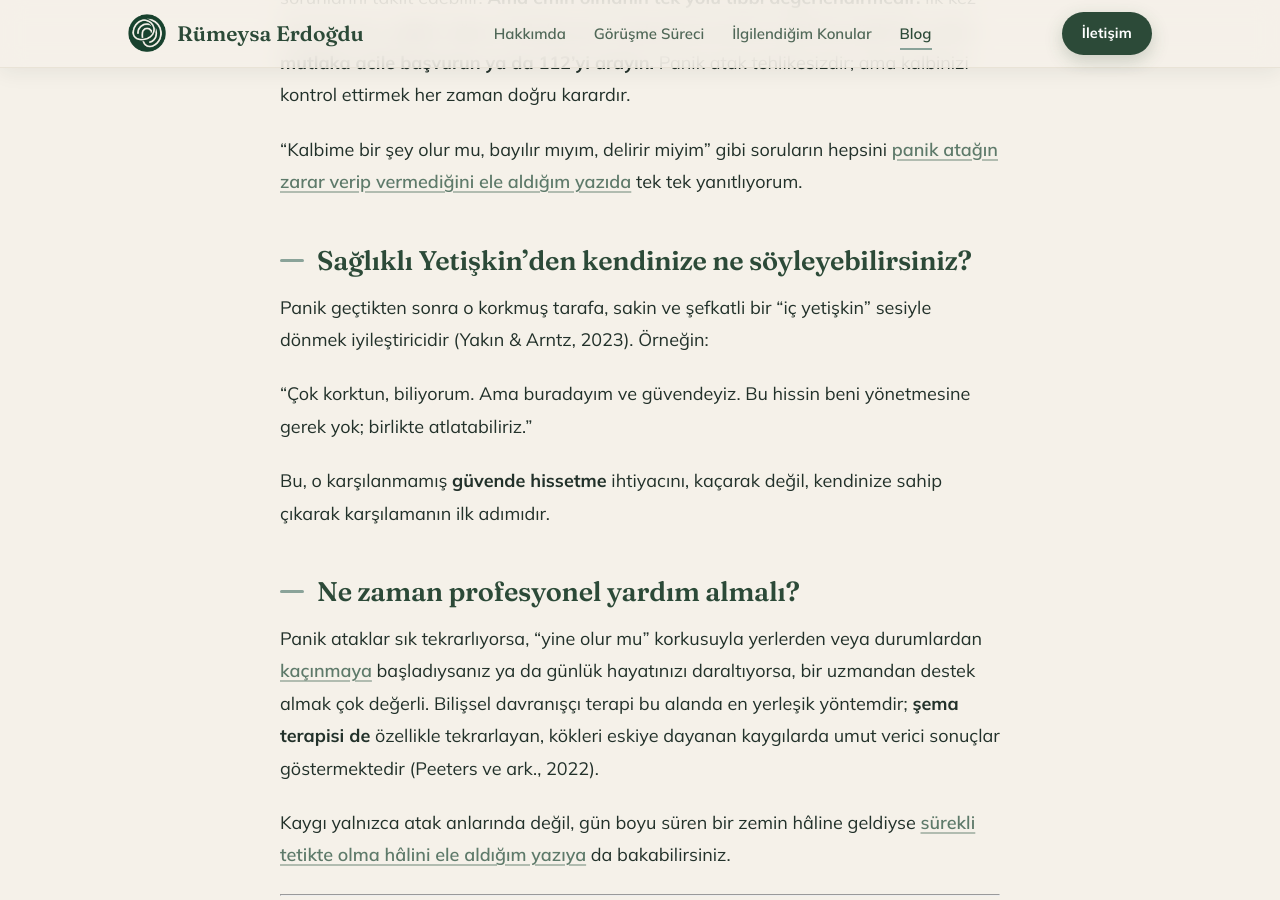
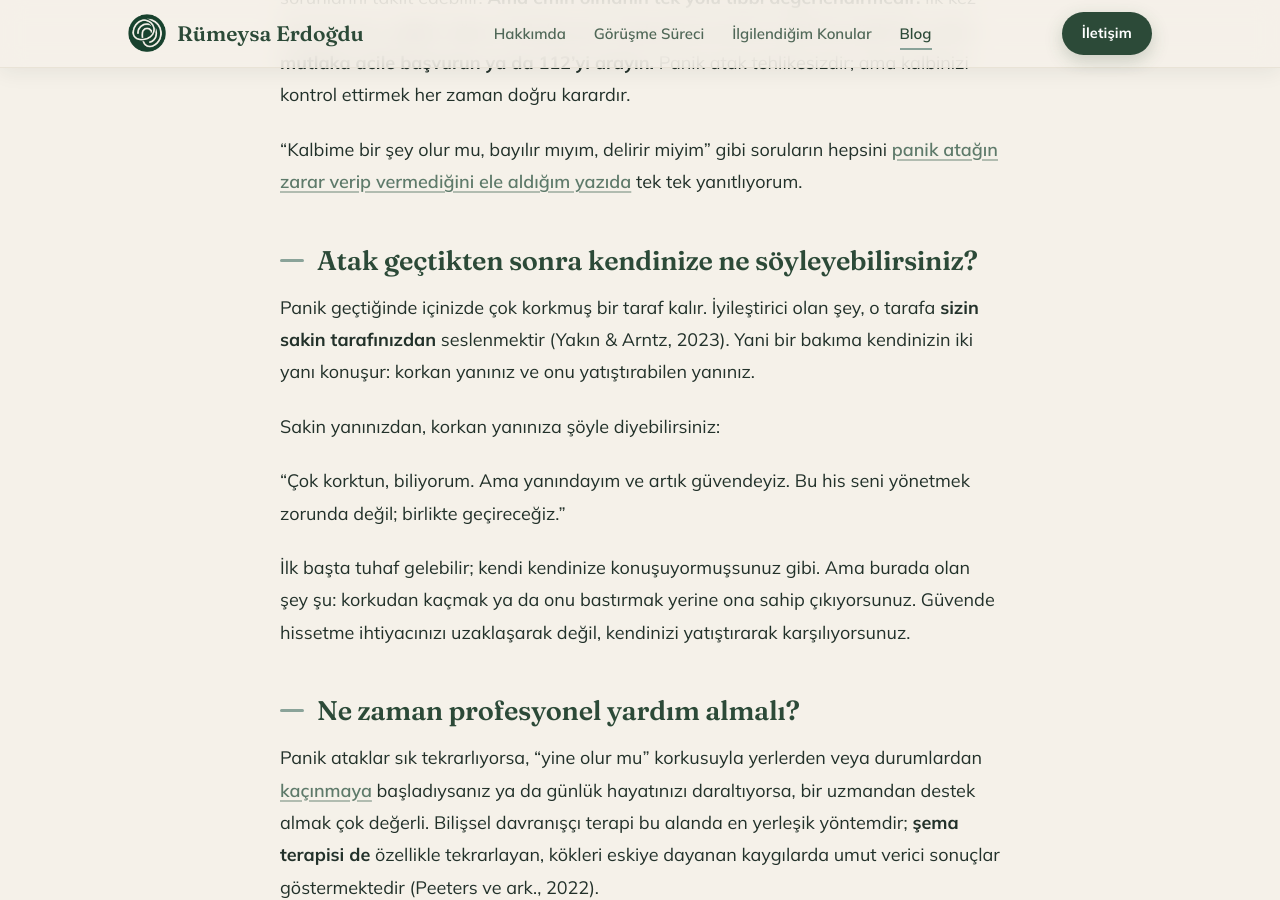
Before and after one commit to ardasaglamer9/rumeysaerdogdu.com, a Jekyll site: the page built from _posts/2026-08-17-panik-atak-aninda-ne-yapmali.md, in a window 1280 px wide and 900 px high, scrolled down 3738 px. Built offline with Jekyll 4.4.1, drawn with Linux system fonts in a browser that asks for light colours; some of the changed text lies outside the part shown.

Commit message:
Panik atak yazısını sadeleştir, arama kalıplarına uydur
"Sağlıklı Yetişkin'den kendinize ne söyleyebilirsiniz?" bölümü
anlaşılmıyordu. Terim jargondu ama asıl karışıklık alıntıdaydı:
iki cümlede üç farklı kişi vardı (korktun / buradayım / güvendeyiz /
beni), kimin kime seslendiği belli olmuyordu. Önce sahne kuruluyor,
sonra alıntı tek yönde ilerliyor.

Search Console'daki yedi sorgunun hiçbirinde "anında" geçmiyor;
insanlar "sırasında", "halinde", "gelince" ve en çok "yapılması
gerekenler" diye arıyor. Bölüm başlığı ve giriş cümlesi bu kalıba
çevrildi, S.S.S.'ye insanların birebir yazdığı iki soru eklendi.

Adres değiştirilmedi: yönlendirme maliyeti, kelime uyumundan
kazanılacaktan fazla. Yedi kalıbın tamamı da metne sıkıştırılmadı,
metni bozardı.

Co-Authored-By: Claude Opus 5 <noreply@anthropic.com>

```diff
--- a/_posts/2026-08-17-panik-atak-aninda-ne-yapmali.md
+++ b/_posts/2026-08-17-panik-atak-aninda-ne-yapmali.md
@@ -16,11 +16,15 @@ faq:
     a: "Hayır. Son derece rahatsız edici hissettirir ama bedene kalıcı bir zarar vermez. Belirtiler bedenin doğal alarm tepkisidir."
   - q: "Panik atak anında nasıl nefes almalıyım?"
     a: "Yavaş ve kontrollü. 4-7-8 tekniği (4 sn alın, 7 sn tutun, 8 sn verin) işe yarar; en önemlisi verişi uzun tutmaktır."
+  - q: "Panik atak sırasında yapılması gerekenler nelerdir?"
+    a: "Bulunduğunuz yerde topraklanın, nefesinizi yavaşlatın, kaslarınızı sırayla sıkıp bırakın ve duyularınızı kullanarak şu ana dönün. Bu dördü, bedene tehlike olmadığı mesajını verir."
+  - q: "Panik atak gelince ne yapmalı?"
+    a: "Direnmek yerine geçmesine izin vermek daha çabuk yatıştırır. \"Bu bir panik atak, rahatsız edici ama tehlikeli değil ve geçecek\" diye kendinize hatırlatın, sonra nefesinizi yavaşlatın."
   - q: "Panik atağı anında nasıl durdururum?"
     a: "Tamamen \"durdurmak\" yerine yatıştırmayı hedefleyin: topraklanın, nefesinizi yavaşlatın, kaslarınızı gevşetin, 5-4-3-2-1 ile şimdiye dönün. Direndikçe değil, izin verip yatıştırdıkça daha çabuk geçer."
 ---
 
-Kalbiniz küt küt atıyor, nefesiniz yetmiyor, "galiba ölüyorum" ya da "kontrolü kaybediyorum" diye düşünüyorsunuz. Bu satırları belki de tam böyle bir anın hemen ardından okuyorsunuz. Önce şunu bilin: **panik atak korkutucudur ama tehlikeli değildir ve geçer.** Bu yazıda, panik atak anında ne yapabileceğinizi adım adım anlatacağım.
+Kalbiniz küt küt atıyor, nefesiniz yetmiyor, "galiba ölüyorum" ya da "kontrolü kaybediyorum" diye düşünüyorsunuz. Bu satırları belki de tam böyle bir anın hemen ardından okuyorsunuz. Önce şunu bilin: **panik atak korkutucudur ama tehlikeli değildir ve geçer.** Bu yazıda, panik atak sırasında ne yapabileceğinizi adım adım anlatacağım.
 
 ## Panik atak nedir, neden olur?
 
@@ -67,12 +71,14 @@ Bu, en çok korkulan soru. Panik atağın belirtileri (çarpıntı, göğüs sı
 
 "Kalbime bir şey olur mu, bayılır mıyım, delirir miyim" gibi soruların hepsini [panik atağın zarar verip vermediğini ele aldığım yazıda]({{ '/panik-atak-zarar-verir-mi/' | relative_url }}) tek tek yanıtlıyorum.
 
-## Sağlıklı Yetişkin'den kendinize ne söyleyebilirsiniz?
+## Atak geçtikten sonra kendinize ne söyleyebilirsiniz?
 
-Panik geçtikten sonra o korkmuş tarafa, sakin ve şefkatli bir "iç yetişkin" sesiyle dönmek iyileştiricidir (Yakın & Arntz, 2023). Örneğin:
-> "Çok korktun, biliyorum. Ama buradayım ve güvendeyiz. Bu hissin beni yönetmesine gerek yok; birlikte atlatabiliriz."
+Panik geçtiğinde içinizde çok korkmuş bir taraf kalır. İyileştirici olan şey, o tarafa **sizin sakin tarafınızdan** seslenmektir (Yakın & Arntz, 2023). Yani bir bakıma kendinizin iki yanı konuşur: korkan yanınız ve onu yatıştırabilen yanınız.
 
-Bu, o karşılanmamış **güvende hissetme** ihtiyacını, kaçarak değil, kendinize sahip çıkarak karşılamanın ilk adımıdır.
+Sakin yanınızdan, korkan yanınıza şöyle diyebilirsiniz:
+> "Çok korktun, biliyorum. Ama yanındayım ve artık güvendeyiz. Bu his seni yönetmek zorunda değil; birlikte geçireceğiz."
+
+İlk başta tuhaf gelebilir; kendi kendinize konuşuyormuşsunuz gibi. Ama burada olan şey şu: korkudan kaçmak ya da onu bastırmak yerine ona sahip çıkıyorsunuz. Güvende hissetme ihtiyacınızı uzaklaşarak değil, kendinizi yatıştırarak karşılıyorsunuz.
 
 ## Ne zaman profesyonel yardım almalı?
 
```
Also changed, not shown: other parts of _posts/2026-08-17-panik-atak-aninda-ne-yapmali.md (+1 -1 lines).
